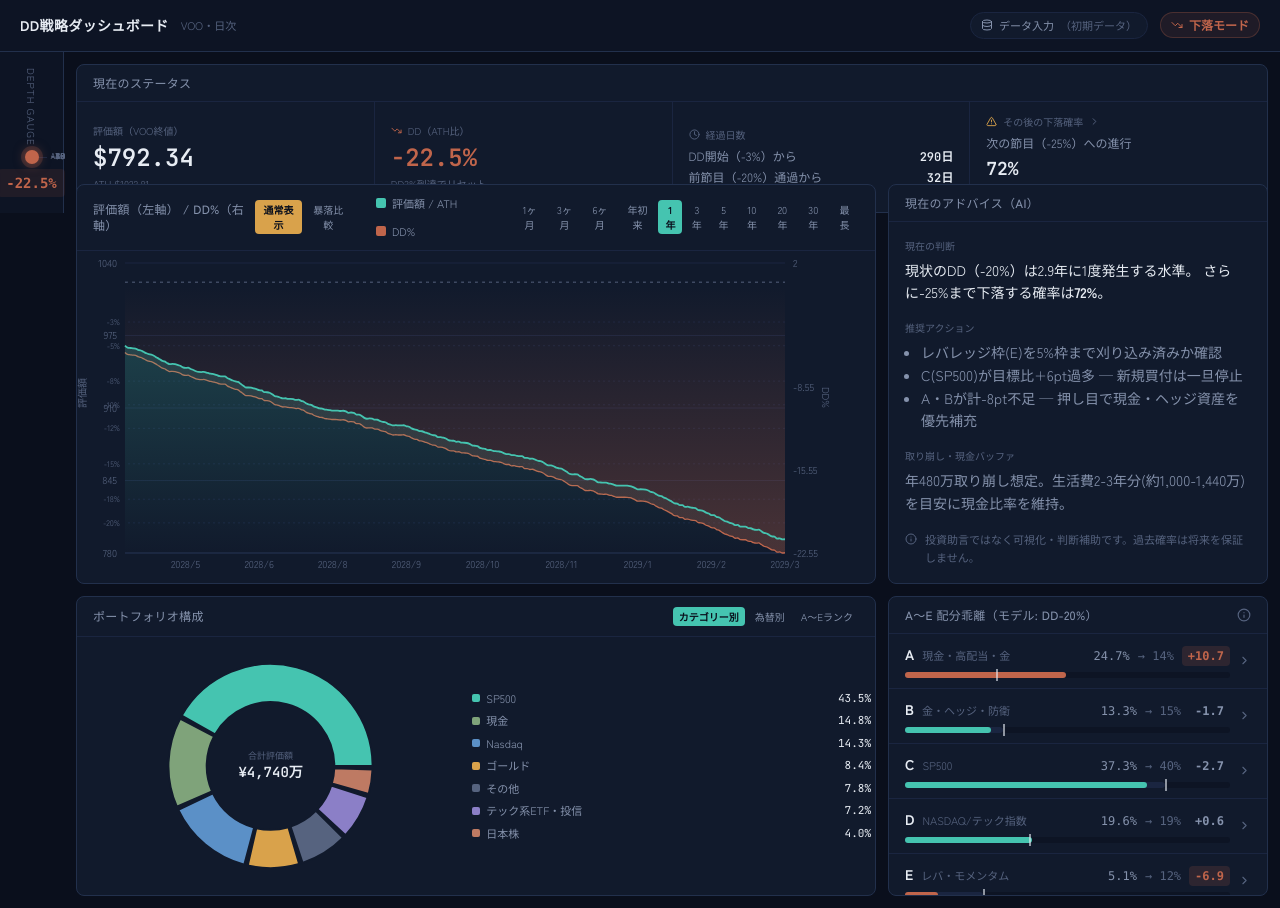
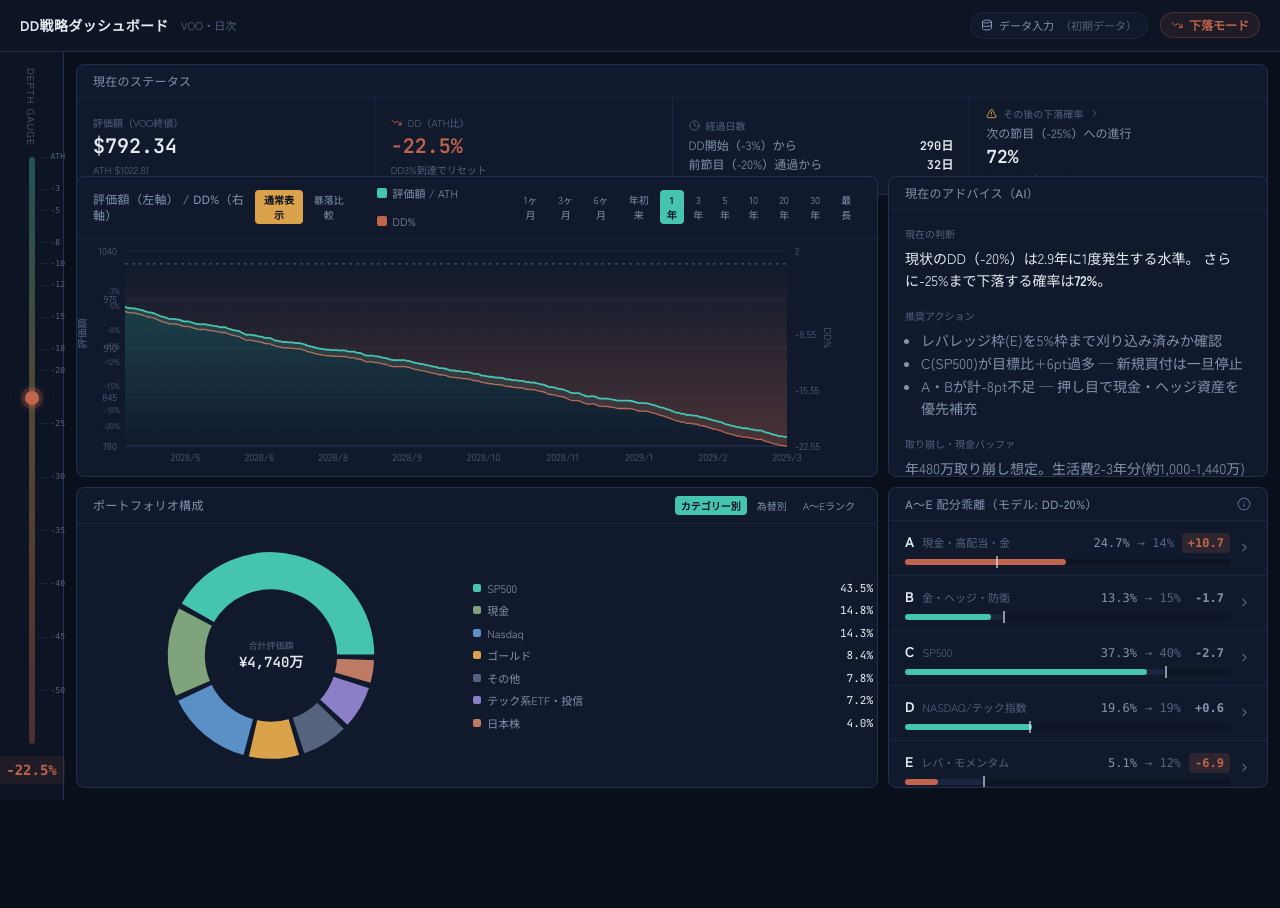
Before and after one commit to rai0103/dd-dashboard, a Next.js app: page / in a window 1280 px wide. After the commit the page ends 800 px from the top, so only its background shows below. Built offline with nearby package versions, Linux system fonts and the light colour scheme.

Commit message:
fix: fit dashboard in 100dvh without scrolling

```diff
--- a/components/DDDashboard.jsx
+++ b/components/DDDashboard.jsx
@@ -300,7 +300,7 @@ function DepthGauge({ dd }) {
 function Panel({ title, action, children, className = "", style }) {
   return (
     <div className={`rounded-lg flex flex-col ${className}`} style={{ background: C.panel, border: `1px solid ${C.border}`, ...style }}>
-      <div className="flex items-center justify-between px-4 py-2.5" style={{ borderBottom: `1px solid ${C.borderSoft}` }}>
+      <div className="flex items-center justify-between px-4 py-2" style={{ borderBottom: `1px solid ${C.borderSoft}` }}>
         <span className="text-xs font-medium tracking-wide" style={{ color: C.textMuted }}>{title}</span>
         {action}
       </div>
@@ -347,26 +347,26 @@ function StatusPanel({ d, onOpenTrackRecord }) {
   return (
     <Panel title="現在のステータス">
       <div className="flex h-full">
-        <div className="flex-1 px-4 py-3 flex flex-col justify-center" style={{ borderRight: `1px solid ${C.borderSoft}` }}>
-          <div className="text-[10px] mb-1" style={{ color: C.textDim }}>評価額（VOO終値）</div>
-          <div className="mono text-2xl font-bold">${d.currentPrice.toFixed(2)}</div>
+        <div className="flex-1 px-4 py-2 flex flex-col justify-center" style={{ borderRight: `1px solid ${C.borderSoft}` }}>
+          <div className="text-[10px] mb-0.5" style={{ color: C.textDim }}>評価額（VOO終値）</div>
+          <div className="mono text-xl font-bold">${d.currentPrice.toFixed(2)}</div>
           <div className="text-[10px] mt-0.5" style={{ color: C.textDim }}>ATH ${d.currentATH.toFixed(2)}</div>
         </div>
-        <div className="flex-1 px-4 py-3 flex flex-col justify-center" style={{ borderRight: `1px solid ${C.borderSoft}` }}>
-          <div className="flex items-center gap-1.5 mb-1">{d.isDrawdown ? <TrendingDown size={11} style={{ color: depthColor(d.currentDD) }} /> : <TrendingUp size={11} style={{ color: C.teal }} />}<span className="text-[10px]" style={{ color: C.textDim }}>{d.isDrawdown ? "DD（ATH比）" : "上昇（直近安値比）"}</span></div>
-          <div className="mono text-2xl font-bold" style={{ color: depthColor(d.currentDD) }}>{d.isDrawdown ? `${d.currentDD.toFixed(1)}%` : `+${(-d.currentDD).toFixed(1)}%`}</div>
+        <div className="flex-1 px-4 py-2 flex flex-col justify-center" style={{ borderRight: `1px solid ${C.borderSoft}` }}>
+          <div className="flex items-center gap-1.5 mb-0.5">{d.isDrawdown ? <TrendingDown size={11} style={{ color: depthColor(d.currentDD) }} /> : <TrendingUp size={11} style={{ color: C.teal }} />}<span className="text-[10px]" style={{ color: C.textDim }}>{d.isDrawdown ? "DD（ATH比）" : "上昇（直近安値比）"}</span></div>
+          <div className="mono text-xl font-bold" style={{ color: depthColor(d.currentDD) }}>{d.isDrawdown ? `${d.currentDD.toFixed(1)}%` : `+${(-d.currentDD).toFixed(1)}%`}</div>
           <div className="text-[10px] mt-0.5" style={{ color: C.textDim }}>DD3%到達でリセット</div>
         </div>
-        <div className="flex-1 px-4 py-3 flex flex-col justify-center" style={{ borderRight: `1px solid ${C.borderSoft}` }}>
-          <div className="flex items-center gap-1.5 mb-1.5"><Clock size={11} style={{ color: C.textDim }} /><span className="text-[10px]" style={{ color: C.textDim }}>経過日数</span></div>
-          <div className="flex items-baseline justify-between text-xs mb-1"><span style={{ color: C.textMuted }}>DD開始（-3%）から</span><span className="mono font-semibold">{d.daysSinceDDStart ?? "—"}日</span></div>
+        <div className="flex-1 px-4 py-2 flex flex-col justify-center" style={{ borderRight: `1px solid ${C.borderSoft}` }}>
+          <div className="flex items-center gap-1.5 mb-1"><Clock size={11} style={{ color: C.textDim }} /><span className="text-[10px]" style={{ color: C.textDim }}>経過日数</span></div>
+          <div className="flex items-baseline justify-between text-xs mb-0.5"><span style={{ color: C.textMuted }}>DD開始（-3%）から</span><span className="mono font-semibold">{d.daysSinceDDStart ?? "—"}日</span></div>
           <div className="flex items-baseline justify-between text-xs"><span style={{ color: C.textMuted }}>前節目（{d.currentTLabel}）通過から</span><span className="mono font-semibold">{d.daysSinceCurrentThreshold ?? "—"}日</span></div>
         </div>
-        <button onClick={onOpenTrackRecord} className="flex-1 px-4 py-3 flex flex-col justify-center text-left cursor-pointer" style={{ background: "transparent", border: "none" }}>
-          <div className="flex items-center gap-1.5 mb-1.5"><AlertTriangle size={11} style={{ color: C.amber }} /><span className="text-[10px]" style={{ color: C.textDim }}>その後の下落確率</span><ChevronRight size={11} style={{ color: C.textDim, marginLeft: "auto" }} /></div>
-          {d.isEntryLeg && d.speedCategory ? (<><div className="text-xs mb-1" style={{ color: C.textMuted }}>DD3→5%は{d.legDays}日（{d.speedCategory}）</div><div className="mono text-xs" style={{ color: C.text }}>→15%以深 <b style={{ color: C.rust }}>{SPEED_TABLE[d.speedCategory === "急落" ? "fast" : "slow"]["-15"]}%</b>　→20%以深 <b style={{ color: C.rust }}>{SPEED_TABLE[d.speedCategory === "急落" ? "fast" : "slow"]["-20"]}%</b></div></>)
-            : d.nextProg ? (<><div className="text-xs mb-1" style={{ color: C.textMuted }}>次の節目（{d.nextProg.to}%）への進行</div><div className="mono text-lg font-bold" style={{ color: d.nextProg.watershed ? C.rust : C.text }}>{d.nextProg.p}% {d.nextProg.watershed && <span className="text-[10px] font-normal">分水嶺</span>}</div></>) : (<div className="text-xs" style={{ color: C.textDim }}>下落モード外</div>)}
-          <div className="text-[9px] mt-1 underline" style={{ color: C.textDim }}>クリックで全トラックレコード表示</div>
+        <button onClick={onOpenTrackRecord} className="flex-1 px-4 py-2 flex flex-col justify-center text-left cursor-pointer" style={{ background: "transparent", border: "none" }}>
+          <div className="flex items-center gap-1.5 mb-1"><AlertTriangle size={11} style={{ color: C.amber }} /><span className="text-[10px]" style={{ color: C.textDim }}>その後の下落確率</span><ChevronRight size={11} style={{ color: C.textDim, marginLeft: "auto" }} /></div>
+          {d.isEntryLeg && d.speedCategory ? (<><div className="text-xs mb-0.5" style={{ color: C.textMuted }}>DD3→5%は{d.legDays}日（{d.speedCategory}）</div><div className="mono text-xs" style={{ color: C.text }}>→15%以深 <b style={{ color: C.rust }}>{SPEED_TABLE[d.speedCategory === "急落" ? "fast" : "slow"]["-15"]}%</b>　→20%以深 <b style={{ color: C.rust }}>{SPEED_TABLE[d.speedCategory === "急落" ? "fast" : "slow"]["-20"]}%</b></div></>)
+            : d.nextProg ? (<><div className="text-xs mb-0.5" style={{ color: C.textMuted }}>次の節目（{d.nextProg.to}%）への進行</div><div className="mono text-lg font-bold" style={{ color: d.nextProg.watershed ? C.rust : C.text }}>{d.nextProg.p}% {d.nextProg.watershed && <span className="text-[10px] font-normal">分水嶺</span>}</div></>) : (<div className="text-xs" style={{ color: C.textDim }}>下落モード外</div>)}
+          <div className="text-[9px] mt-0.5 underline" style={{ color: C.textDim }}>クリックで全トラックレコード表示</div>
         </button>
       </div>
     </Panel>
@@ -817,7 +817,7 @@ export default function DDDashboard() {
   }
 
   return (
-    <div className="w-full flex flex-col" style={{ background: C.bg, color: C.text, minHeight: "100dvh", fontFamily: "'Zen Kaku Gothic New','Hiragino Kaku Gothic ProN',sans-serif" }}>
+    <div className="w-full flex flex-col" style={{ background: C.bg, color: C.text, height: "100dvh", overflow: "hidden", fontFamily: "'Zen Kaku Gothic New','Hiragino Kaku Gothic ProN',sans-serif" }}>
       <style>{`.mono { font-family: 'JetBrains Mono', ui-monospace, monospace; }`}</style>
 
       {modal?.type === "trackRecord" && <FullScreenModal title="過去のトラックレコード（1957–2026・69年）" onClose={() => setModal(null)}><TrackRecordContent currentT={d.episode.currentT} /></FullScreenModal>}
@@ -841,9 +841,9 @@ export default function DDDashboard() {
         <DepthGauge dd={d.currentDD} />
 
         <div className="flex-1 flex flex-col gap-3 p-3 min-w-0">
-          <div style={{ height: 108 }}><StatusPanel d={d} onOpenTrackRecord={() => setModal({ type: "trackRecord" })} /></div>
+          <div style={{ height: 100, flexShrink: 0 }}><StatusPanel d={d} onOpenTrackRecord={() => setModal({ type: "trackRecord" })} /></div>
 
-          <div className="flex-1" style={{ display: "grid", gridTemplateColumns: "1fr 380px", gridTemplateRows: "1fr 300px", gap: 12, minHeight: 0 }}>
+          <div className="flex-1" style={{ display: "grid", gridTemplateColumns: "1fr 380px", gridTemplateRows: "1fr 1fr", gap: 10, minHeight: 0 }}>
             {/* top-left: chart */}
             <div style={{ minHeight: 0 }}>
               <Panel
```
